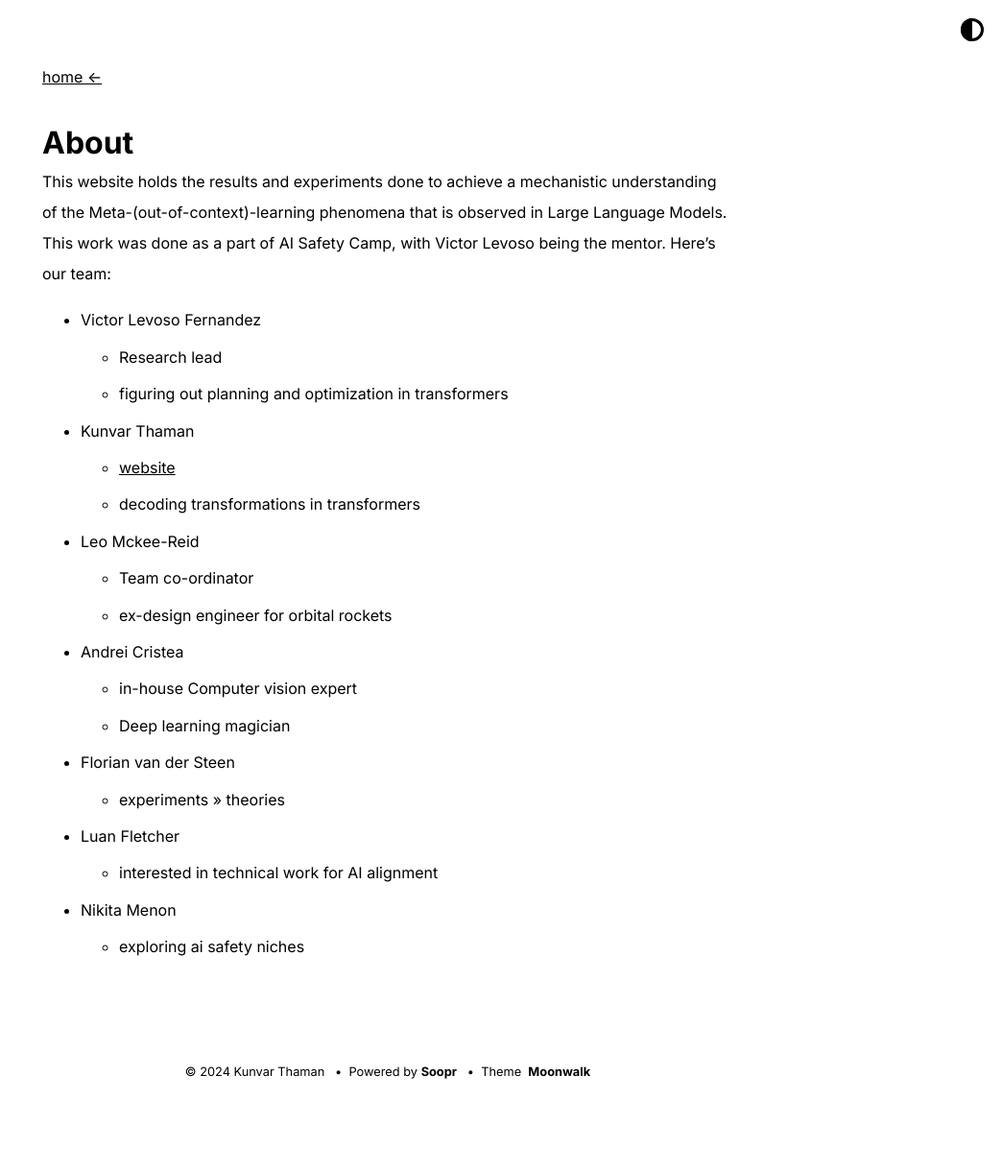
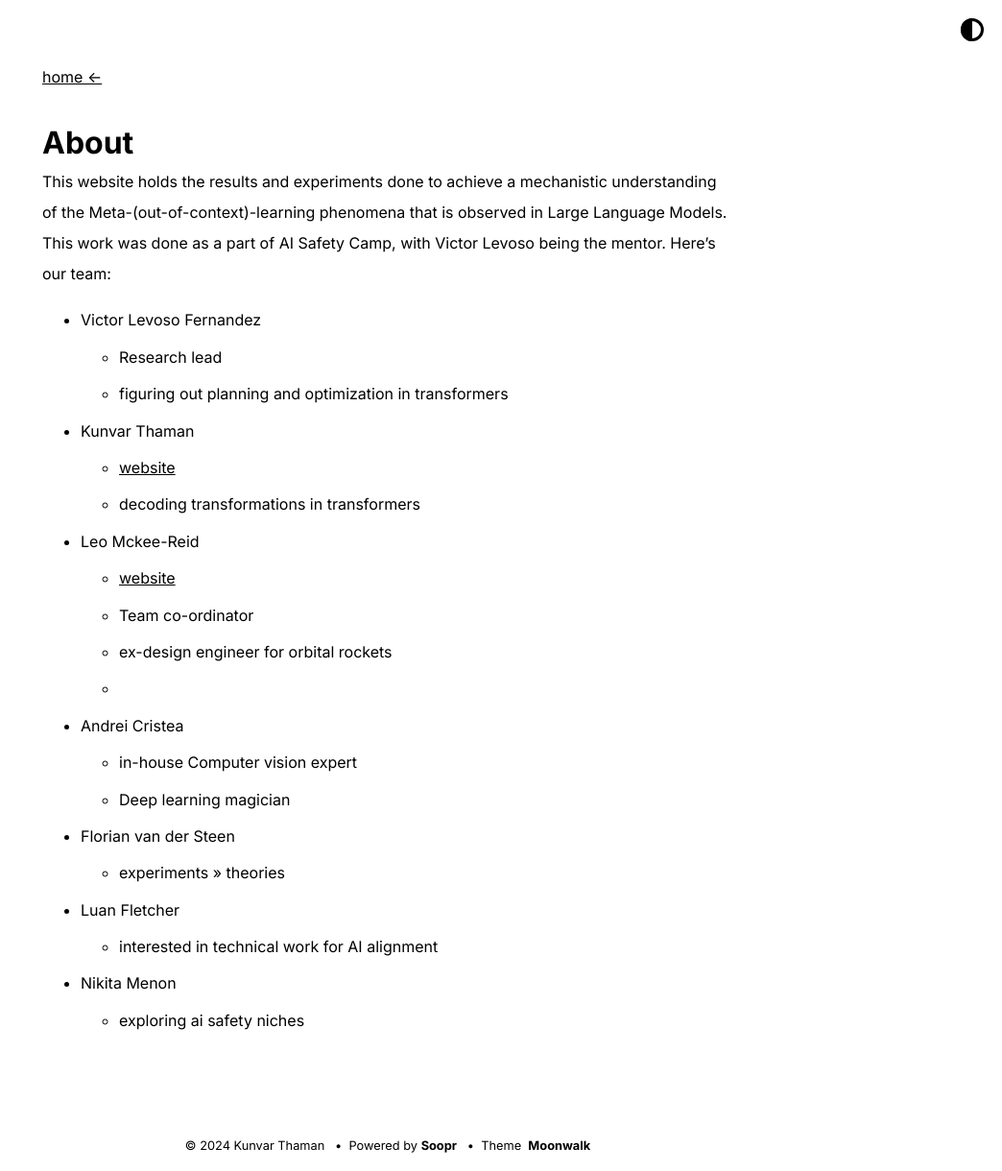
Before and after one commit to firstuserhere/metalearning, a Jekyll site: the page built from about.md, in a window 1280 px wide. Shown: the whole page at 96% size, without its empty margins (236-1280 px from the left). Built offline with Jekyll 4.4.1, drawn with Linux system fonts in a browser that asks for light colours; before the commit the page ends 1143 px from its top, so only the background shows below that.

Commit message:
leo's website

```diff
--- a/about.md
+++ b/about.md
@@ -14,8 +14,10 @@ This website holds the results and experiments done to achieve a mechanistic und
     - decoding transformations in transformers
 
 - Leo Mckee-Reid
+    - [website](https://leomckeereid.com/)
     - Team co-ordinator
     - ex-design engineer for orbital rockets
+    -
 
 - Andrei Cristea
     - in-house Computer vision expert
```
